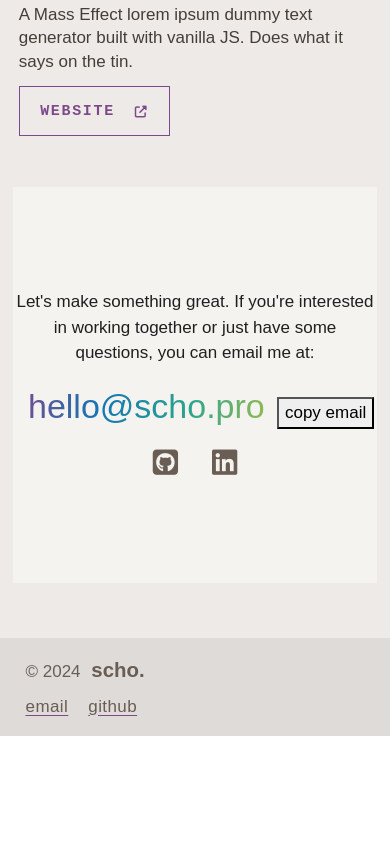
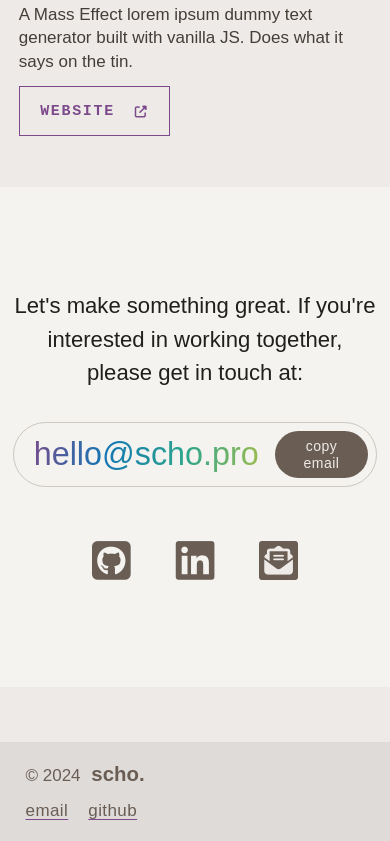
Before and after one commit to indoct/scho-react, a React (Vite) app: page / in a window 390 px wide. Shown: the part 2974-3815 px from the top of the page. Before the commit the page ends 3710 px from the top, so only its background shows below. Built offline with nearby package versions, Linux system fonts and the light colour scheme; a web font is replaced by a local one.

Commit message:
contact block

```diff
--- a/src/App.css
+++ b/src/App.css
@@ -792,22 +792,6 @@ h6 {
   background: transparent;
 }
 
-.home-contact {
-  display: flex;
-  flex-direction: column;
-  justify-content: space-between;
-  margin-bottom: 0;
-  padding: 6em 0;
-}
-
-.home-contact p {
-  margin-bottom: 0;
-}
-
-.light-mode .home-contact {
-  background-color: #f4f3f0;
-}
-
 /* CONTACT PAGE */
 
 .contact-block {
@@ -863,19 +847,73 @@ form .form-control::placeholder {
   border: 2px solid var(--scholapis);
 }
 
+.home-contact {
+  display: flex;
+  flex-direction: column;
+  justify-content: space-between;
+  margin-bottom: 0;
+  padding: 6em 0;
+  align-items: center;
+}
+
+.home-contact p {
+  font-size: 1.3rem;
+  max-width: 500px;
+  margin-bottom: 1.5em;
+}
+
+.light-mode .home-contact {
+  background-color: #f4f3f0;
+}
+
+.hc-links {
+  display: flex;
+  flex-basis: fit-content;
+  justify-content: center;
+  align-items: center;
+  margin-bottom: 3em;
+}
+
+.hc-links div {
+  display: flex;
+  padding: 6px 6px 6px 20px;
+  gap: 24px;
+  border: 1px solid var(--schoclay);
+  border-radius: 40px;
+}
+
+.hc-links a {
+  padding: 8px;
+}
+
+.copy-btn {
+  font-size: 14px;
+  letter-spacing: 0.5px;
+  padding: 0 1.6em;
+  background-color: #695d54;
+  color: var(--schopearl);
+  border: 0;
+  border-radius: 40px;
+  display: block;
+  transition: all 0.6s;
+}
+
+.copy-btn:hover {
+  background-color: var(--schoiris);
+}
+
 a.email-big {
-  display: inline-block;
-  font-size: 2rem;
+  display: block;
+  font-size: 2.2rem;
   transition: all 0.8s;
-  padding: 0.4rem 0.6rem;
-  margin-top: 0.4rem;
-  margin-bottom: 0.4rem;
+  line-height: 1.1;
   border: 2px solid transparent;
   text-decoration: none;
 }
 
-.email-big:hover {
-  transform: scale(1.04);
+.email-big.gradient:hover {
+  /* transform: scale(1.04); */
+  text-decoration: underline;
 }
 
 /* PROJECT PAGE */
@@ -1079,8 +1117,8 @@ footer {
 
 .social-icons {
   display: flex;
-  gap: 1rem;
-  align-items: center;
+  gap: 2rem;
+  align-items: flex-start;
   justify-content: center;
 }
 
@@ -1091,8 +1129,22 @@ footer {
 }
 
 .social-icons i {
-  font-size: 1.5rem;
+  font-size: 2.2rem;
   transition: all 0.5s;
+}
+
+#form-icon {
+  font-size: 24.73px;
+  background-color: #695d54;
+  color: var(--schopearl);
+  padding: 5px 4px 3px;
+  border-radius: 3px;
+  margin-top: 3px;
+  transition: all 0.5s;
+}
+
+#form-icon:hover {
+  background-color: var(--schoiris);
 }
 
 .social-icons i:hover {
@@ -1185,10 +1237,6 @@ footer {
   .container-sm {
     max-width: 94%;
   }
-  /* .container-xxl {
-    padding-left: 2%;
-    padding-right: 1.5%;
-  } */
   .footer-text {
     justify-content: space-between;
   }
@@ -1219,10 +1267,6 @@ footer {
     font-size: 1.15rem;
     line-height: 1.42;
   }
-  .home-contact {
-    max-width: 80%;
-  }
-
   .proj-nav-body {
     font-size: 1rem;
   }
@@ -1239,9 +1283,6 @@ footer {
   .header {
     padding: 9em 0 3em;
   }
-  /* .home-contact {
-    max-width: 60%;
-  } */
 }
 
 @media only screen and (min-width: 1800px) {
@@ -1257,7 +1298,7 @@ footer {
     justify-content: space-between;
     min-height: 260px;
     margin: 0 auto;
-    padding: 2rem 10%;
+    padding: 7em 10%;
   }
 }
 
@@ -1359,13 +1400,55 @@ footer {
     height: auto;
   }
   .social-icons {
-    gap: 2rem;
+    gap: 45px;
   }
   .social-icons i {
-    font-size: 1.7rem;
+    font-size: 2.6rem;
+  }
+  #form-icon {
+    font-size: 1.688rem;
+    padding: 5px;
+    border-radius: 3px;
+    margin-top: 3px;
   }
   .navbar.py-3 {
     padding-top: 8px !important;
     padding-bottom: 8px !important;
   }
+  #hc-row {
+    background-color: #f4f3f0;
+  }
+  .hc-links div {
+    padding: 6px 6px 6px 12px;
+    gap: 8px;
+  }
+  .copy-btn {
+    line-height: 1.3;
+  }
+  .hc-links {
+    margin-bottom: 3em;
+  }
+  #hc-row.mt-5 {
+    margin-top: 5em;
+  }
+  footer.mt-5 {
+    margin-top: 0px;
+  }
 }
+
+@media only screen and (max-width: 420px) {
+  a.email-big {
+    font-size: 1.9rem;
+  }
+  .hc-links div {
+    padding: 8px 8px 8px 14px;
+    gap: 10px;
+  }
+  .copy-btn {
+    line-height: 1.2;
+    padding: 0px 1em;
+  }
+  .hc-links a {
+    padding: 4px;
+  }
+}
--- a/src/pages/Home.jsx
+++ b/src/pages/Home.jsx
@@ -176,17 +176,24 @@ export default function Home() {
           </motion.li>
         ))}
       </motion.ul>
-      <section className="row mt-5 mb-1 my-sm-5 justify-content-center">
+      <section
+        id="hc-row"
+        className="row mt-5 mb-1 my-sm-5 justify-content-center"
+      >
         <div className="col-12 text-center">
           <div className="home-contact">
             <p>
               Let's make something great. If you're interested in working
-              together or just have some questions, you can email me at:
-              <a href="mailto:hello@scho.pro" className="email-big gradient">
-                hello@scho.pro
-              </a>
-              <button className="copy-btn">copy email</button>
+              together, please get in touch at:
             </p>
+            <div className="hc-links">
+              <div>
+                <a href="mailto:hello@scho.pro" className="email-big gradient">
+                  hello@scho.pro
+                </a>
+                <button className="copy-btn">copy email</button>
+              </div>
+            </div>
             <div className="social-icons">
               <a
                 href="https://github.com/indoct/"
@@ -205,6 +212,9 @@ export default function Home() {
               >
                 <i className="fa-brands fa-linkedin" />
               </a>
+              <a href="/contact">
+                <i id="form-icon" class="fa-solid fa-envelope-open-text"></i>
+              </a>
             </div>
           </div>
         </div>
```
